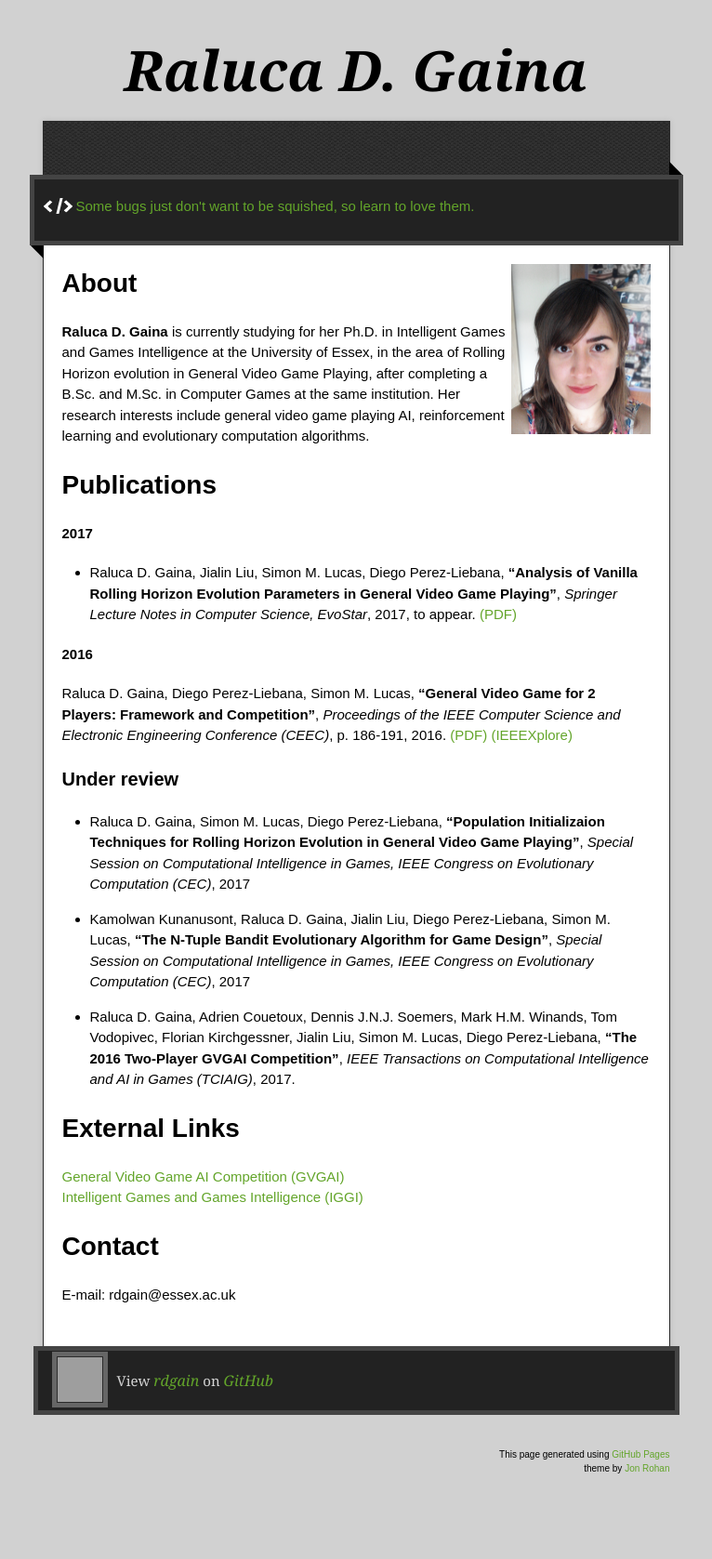
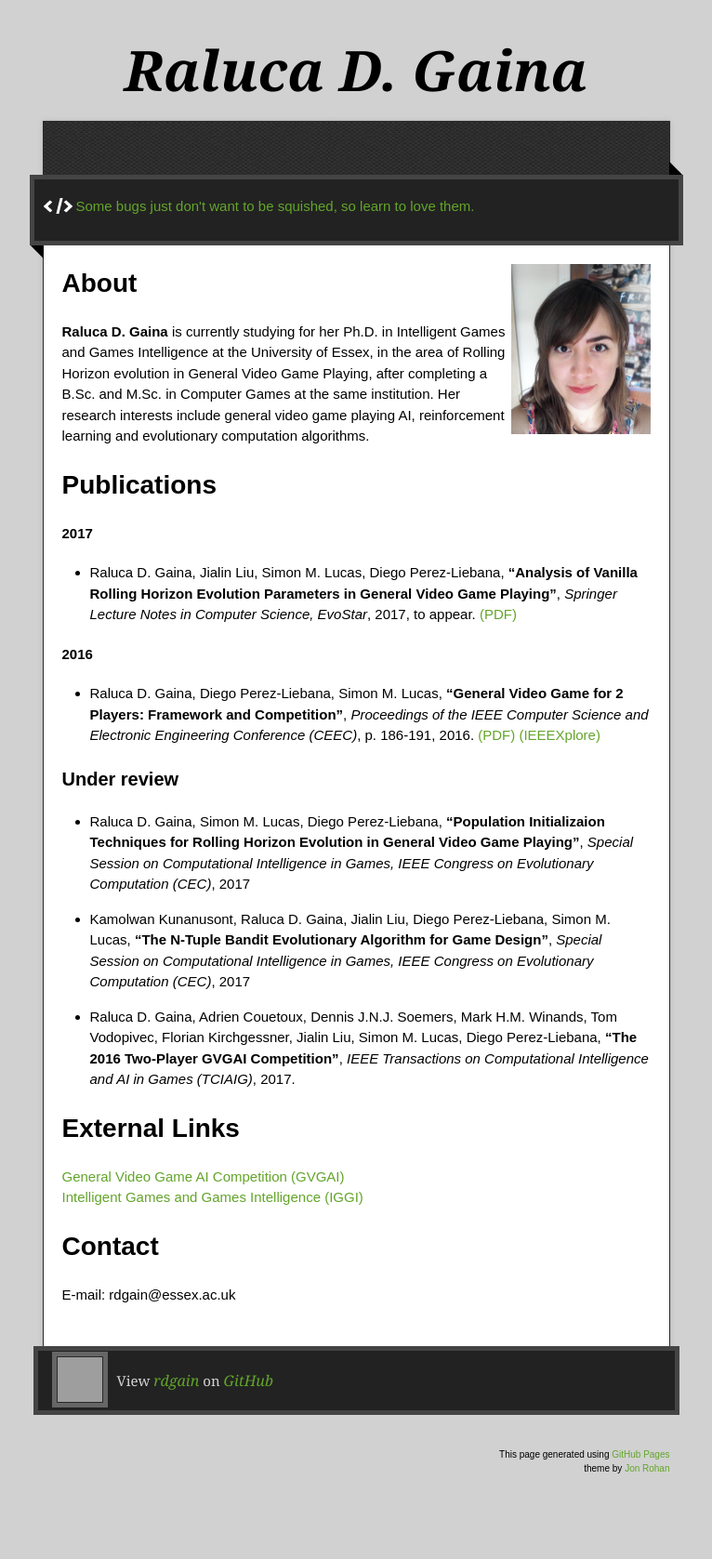
Before and after one commit to rdgain/rdgain.github.io, a Jekyll site: the page built from index.md, in a window 1280 px wide. Shown: the whole page at 93% size, without its empty margins (257-1023 px from the left). Built offline with Jekyll 4.4.1, drawn with Linux system fonts in a browser that asks for light colours; nearby versions of some CDN libraries; the repository's description, which GitHub fills in, is left out; grey boxes are pictures that could not be loaded.

Commit message:
bullet point

```diff
--- a/index.md
+++ b/index.md
@@ -17,7 +17,7 @@
 
 **2016**
 
-Raluca D. Gaina, Diego Perez-Liebana, Simon M. Lucas, **"General Video Game for 2 Players: Framework and Competition"**, _Proceedings of the IEEE Computer Science and Electronic Engineering Conference (CEEC)_, p. 186-191, 2016. [(PDF)](assets/pdf/GVGAI2P-2016.pdf) [(IEEEXplore)](http://ieeexplore.ieee.org/document/7835911/)
+* Raluca D. Gaina, Diego Perez-Liebana, Simon M. Lucas, **"General Video Game for 2 Players: Framework and Competition"**, _Proceedings of the IEEE Computer Science and Electronic Engineering Conference (CEEC)_, p. 186-191, 2016. [(PDF)](assets/pdf/GVGAI2P-2016.pdf) [(IEEEXplore)](http://ieeexplore.ieee.org/document/7835911/)
 
 ### [](#header-3)Under review
 
```
